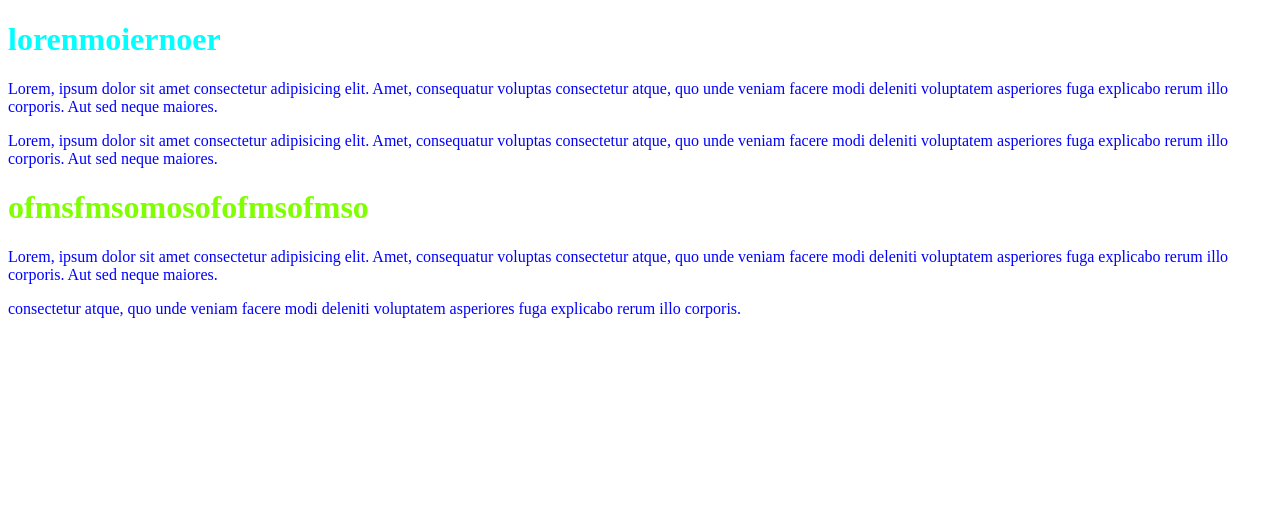
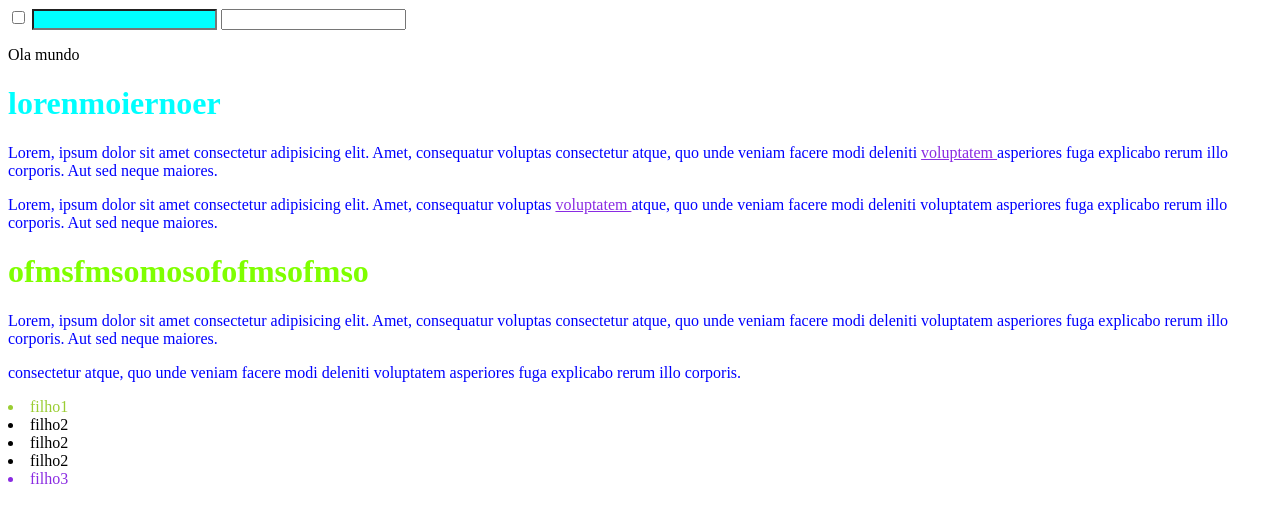
Before and after one commit to kenjimaeda54/Tips-Tricks-CSS-puro, a plain HTML site: page index.html in a window 1280 px wide. Drawn offline with Linux system fonts and the light colour scheme.

Commit message:
conhecendo mais pesudo classes

```diff
--- a/index.css
+++ b/index.css
@@ -3,7 +3,7 @@
   color: rgb(214, 213, 213);
 }
 
-/* pego todos as tag <p> após h1,serve também para as classes  */
+/*pego todos as tag <p> após h1,serve também para as classes  */
 .pai h1 ~ p {
   color: blue;
 }
@@ -13,12 +13,54 @@
   color: aqua;
 }
 
-/* dessa maneira é bastante especifico  ou seja. Secondary não for
+/*dessa maneira é bastante especifico  ou seja. Secondary não for
 igual "ABC" , a cor selecionada não e atribuída  */
 [secondary="ABC"] {
   color: chartreuse;
 }
 
-/* meu seletor^="A" { tudo que começa com A sofre alteração}  */
-/* meu seletor$="A" { tudo que termina com A sofre alteração}  */
-/* meu seletor*="A" { tudo que termina contem "A"  sofre alteração} */
+/*meu seletor^="A" { tudo que começa com A sofre alteração}  */
+/*meu seletor$="A" { tudo que termina com A sofre alteração}  */
+/*meu seletor*="A" { tudo que termina contem "A"  sofre alteração} */
+
+/* links que foram  visitados será atribuído a esta cor    */
+a:visited {
+  color: bisque;
+}
+
+/* assim que usuário clicar  no link a cor e atribuída */
+a:active {
+  color: blueviolet;
+}
+
+/*  link  que não foi visitado será atribuído a esta cor    */
+a:link {
+  color: blueviolet;
+}
+
+/* Se o botão input tipo checked for  acionado, tag <p> recebe a cor   */
+.check:checked + p {
+  color: chartreuse;
+}
+
+/* so ultimo li seara atribuído */
+.pai2 li:last-child {
+  color: blueviolet;
+}
+
+/* so o primeiro <li> vai ser atribuído a cor */
+.pai2 li:first-child {
+  color: yellowgreen;
+}
+
+/* inputs com a propriedade required serão atribuídos   essa cor */
+.required:required {
+  background-color: aqua;
+}
+
+/* focus e  a propriedade quando o cursor do mouse esta no elemento  */
+/* serve para inputs,botões entre outros elementos que tem propriedades   */
+/* focus */
+.required + input:focus {
+  background-color: brown;
+}
--- a/index.html
+++ b/index.html
@@ -6,16 +6,19 @@
     <title>Document</title>
 </head>
 <body>
-
-    <div class="pai"  >
-      <h1 primary=   > lorenmoiernoer  </h1>
+    <input class="check" type="checkbox"  />
+    <input class="required" required />
+    <input />
+    <p> Ola mundo</p>
+    <div class ="pai"  >
+      <h1 primary> lorenmoiernoer  </h1>
         <p>Lorem, ipsum dolor sit amet consectetur adipisicing elit. Amet, consequatur voluptas
             consectetur atque, quo unde veniam facere modi deleniti
-            voluptatem asperiores fuga explicabo rerum illo corporis.
+            <a href="#"  > voluptatem </a> asperiores fuga explicabo rerum illo corporis.
             Aut sed neque maiores.</p>
 
         <p>Lorem, ipsum dolor sit amet consectetur adipisicing elit. Amet, consequatur voluptas
-           consectetur atque, quo unde veniam facere modi deleniti
+           <a  href="nunca" > voluptatem  </a> atque, quo unde veniam facere modi deleniti
            voluptatem asperiores fuga explicabo rerum illo corporis.
             Aut sed neque maiores.</p>
 
@@ -29,6 +32,14 @@
             voluptatem asperiores fuga explicabo rerum illo corporis. </p>
 
     </div>
+    <di class="pai2" >
+       <li> filho1 </li>
+       <li> filho2 </li>
+       <li> filho2 </li>
+       <li> filho2 </li>
+       <li> filho3 </li>
+
+    </di>
 
 </body>
 </html>
```
